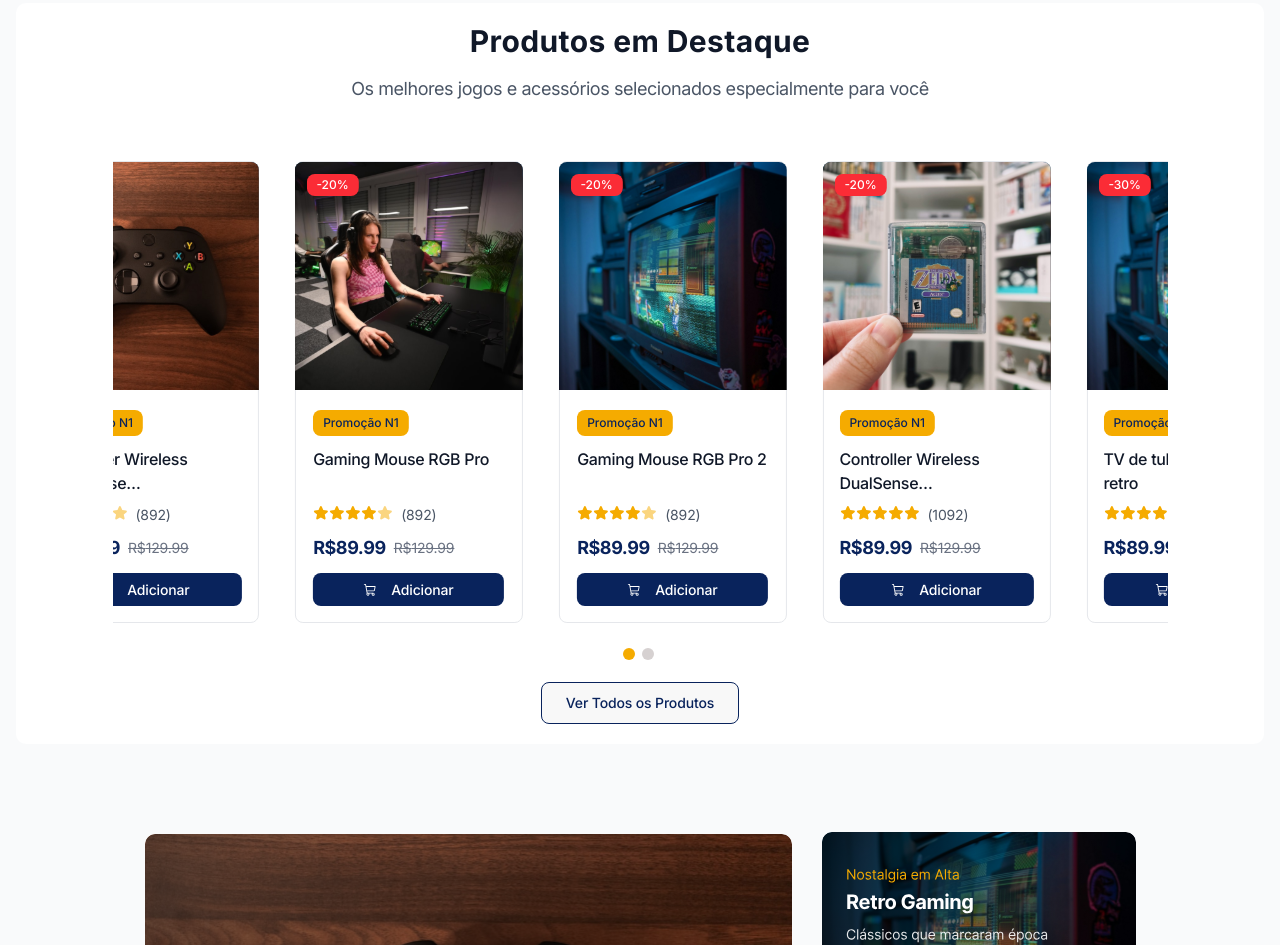
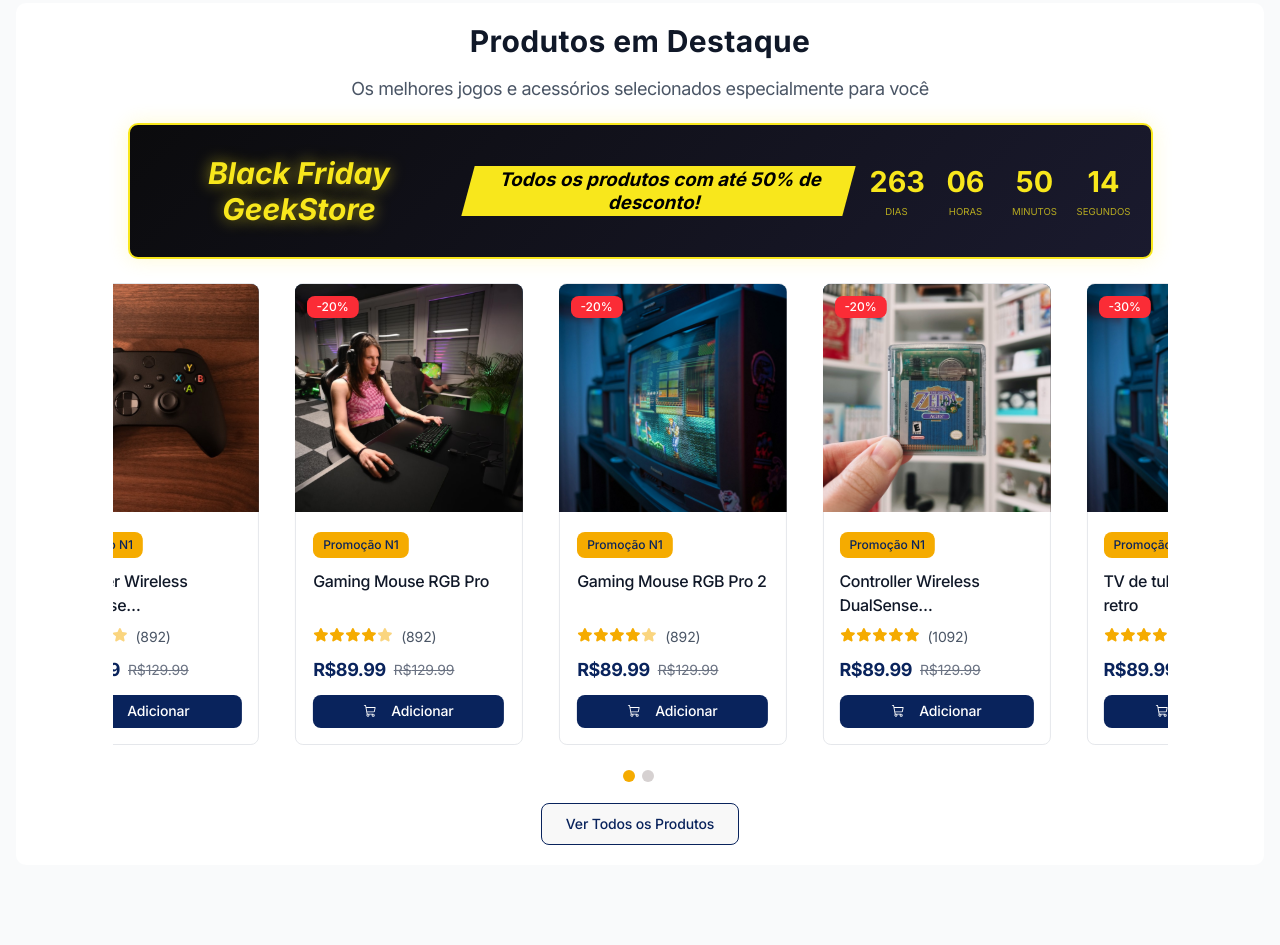
Before and after one commit to Igorbforti/geekstore, a React (Vite) app: page / in a window 1280 px wide. Shown: the part 760-1705 px from the top of the page. Built offline with nearby package versions, Linux system fonts and the light colour scheme.

Commit message:
feat: countdown done

```diff
--- /dev/null
+++ b/src/components/Countdown/index.tsx
@@ -0,0 +1,69 @@
+import { useEffect, useState } from "react";
+import {
+  CountdownContainer,
+  CountdownWrapper,
+} from "./style";
+
+interface CountdownProps {
+  targetDate: string;
+}
+
+const Countdown = ({ targetDate }: CountdownProps) => {
+  const [day, setDay] = useState(0);
+  const [hour, setHour] = useState(0);
+  const [minute, setMinute] = useState(0);
+  const [second, setSecond] = useState(0);
+
+  useEffect(() => {
+    const second = 1000;
+    const minute = second * 60;
+    const hour = minute * 60;
+    const day = hour * 24;
+
+    const countDown = new Date(targetDate).getTime();
+    const interval = setInterval(() => {
+      const now = new Date().getTime();
+      const diff = countDown - now;
+
+      if (diff > 0) {
+        setDay(Math.floor(diff / day));
+        setHour(Math.floor((diff % day) / hour));
+        setMinute(Math.floor((diff % hour) / minute));
+        setSecond(Math.floor((diff % minute) / second));
+      } else {
+        clearInterval(interval);
+      }
+    }, second);
+
+    return () => clearInterval(interval);
+  }, [targetDate]);
+
+  return (
+    <>
+      <CountdownContainer>
+        <h2>Black Friday GeekStore</h2>
+        <h3>Todos os produtos com até 50% de desconto!</h3>
+        <CountdownWrapper>
+          <div>
+            <span>{day <= 9 ? "0" + day : day}</span>
+            <small>Dias</small>
+          </div>
+          <div>
+            <span>{hour <= 9 ? "0" + hour : hour}</span>
+            <small>Horas</small>
+          </div>
+          <div>
+            <span>{minute <= 9 ? "0" + minute : minute}</span>
+            <small>Minutos</small>
+          </div>
+          <div>
+            <span>{second <= 9 ? "0" + second : second}</span>
+            <small>Segundos</small>
+          </div>
+        </CountdownWrapper>
+      </CountdownContainer>
+    </>
+  );
+};
+
+export default Countdown;
--- /dev/null
+++ b/src/components/Countdown/style.ts
@@ -0,0 +1,70 @@
+import styled from "styled-components";
+
+export const CountdownContainer = styled.div`
+  background: linear-gradient(135deg, #0b0b0d 0%, #1a1a2e 100%);
+  box-shadow: 0 0 20px #f8e71c33;
+
+  border: 2px solid #f8e71c;
+  border-radius: 10px;
+
+  text-align: center;
+  padding: 1.25rem;
+  margin: 1.25rem 0;
+
+  @media (min-width: 768px) {
+    display: flex;
+    align-items: center;
+    gap: 1.25rem;
+    margin: 1.25rem 0.938rem;
+  }
+
+  h2 {
+    font-size: 1.875rem;
+    font-weight: 700;
+    font-style: italic;
+    margin: 10px 0;
+
+    color: #f8e71c;
+    text-shadow: 0 0 15px #f8e71c99;
+  }
+
+  h3 {
+    font-size: 1.17rem;
+    font-weight: 700;
+    padding: 0.125rem 0.5rem;
+    transform: skewX(-15deg);
+
+    background-color: #f8e71c;
+    color: #000;
+  }
+`;
+
+export const CountdownWrapper = styled.div`
+  display: flex;
+  justify-content: center;
+  gap: 0.938rem;
+  margin-top: 1.5rem;
+
+  @media (min-width: 768px) {
+    margin-top: 0;
+  }
+
+  div {
+    width: 3.375rem;
+  }
+
+  span {
+    display: block;
+    font-size: 1.8rem;
+    font-weight: bold;
+    color: #f8e71c;
+  }
+
+  small {
+    font-size: 0.6rem;
+    text-transform: uppercase;
+    opacity: 0.7;
+
+    color: #f8e71c;
+  }
+`;
--- a/src/components/Footer/Newsletter/index.tsx
+++ b/src/components/Footer/Newsletter/index.tsx
@@ -19,9 +19,9 @@
 
   function handleNewslleterSubmit(e: React.FormEvent<HTMLFormElement>) {
     e.preventDefault();
-    if(email.length !== 0) {
-      setEmail("")
-      toast.success(`O email ${email} foi cadastrado`, toastProps)
+    if (email.length !== 0) {
+      setEmail("");
+      toast.success(`O email ${email} foi cadastrado`, toastProps);
     }
   }
 
--- a/src/components/ProductShowcase/Shelf/ProductCard/index.tsx
+++ b/src/components/ProductShowcase/Shelf/ProductCard/index.tsx
@@ -16,7 +16,7 @@
 }
 
 const ProductCard = ({ product }: ProductCardProps) => {
-const { handleAddToCart } = useContext(ProductContext);
+  const { handleAddToCart } = useContext(ProductContext);
 
   return (
     <Card>
--- a/src/components/ProductShowcase/Shelf/style.ts
+++ b/src/components/ProductShowcase/Shelf/style.ts
@@ -3,7 +3,7 @@
 export const ProductWrapper = styled.div`
   position: relative;
   width: 100%;
-  margin: 3.656rem 0;
+  margin: 1.5rem 0 3.656rem;
 
   .slick-slide {
     > div {
--- a/src/components/ProductShowcase/index.tsx
+++ b/src/components/ProductShowcase/index.tsx
@@ -1,3 +1,4 @@
+import Countdown from "../Countdown";
 import Shelf from "./Shelf";
 import {
   ProductShowcaseContainer,
@@ -7,6 +8,8 @@
 } from "./style";
 
 const ProductShowcase = () => {
+  const targetDate = "2026-11-28T23:59:59";
+
   return (
     <ProductShowcaseContainer>
       <div>
@@ -14,7 +17,7 @@
         <ShowCaseDescription>
           Os melhores jogos e acessórios selecionados especialmente para você
         </ShowCaseDescription>
-
+        <Countdown targetDate={targetDate} />
         <Shelf />
 
         <ShowCaseButton href="/">Ver Todos os Produtos</ShowCaseButton>
```
